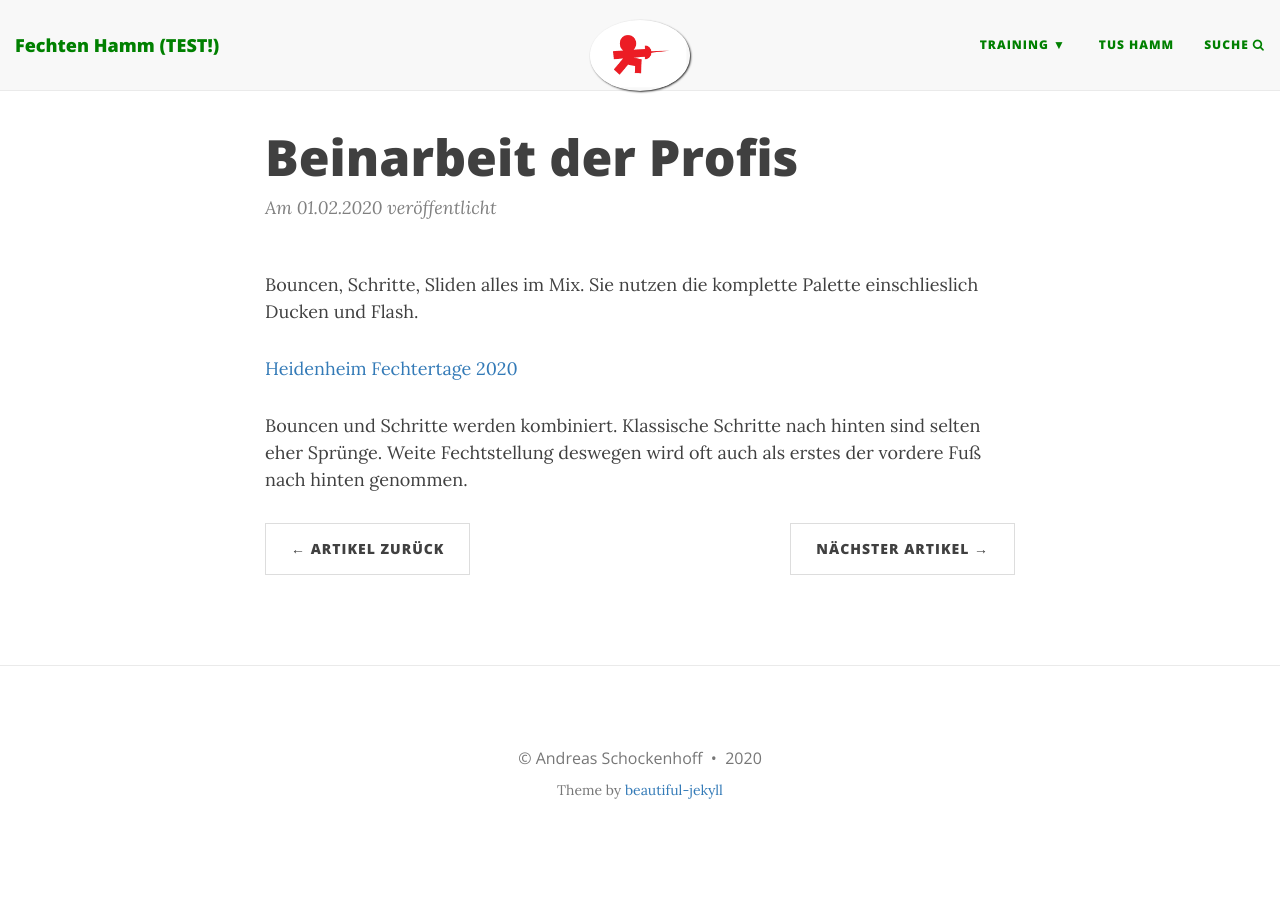
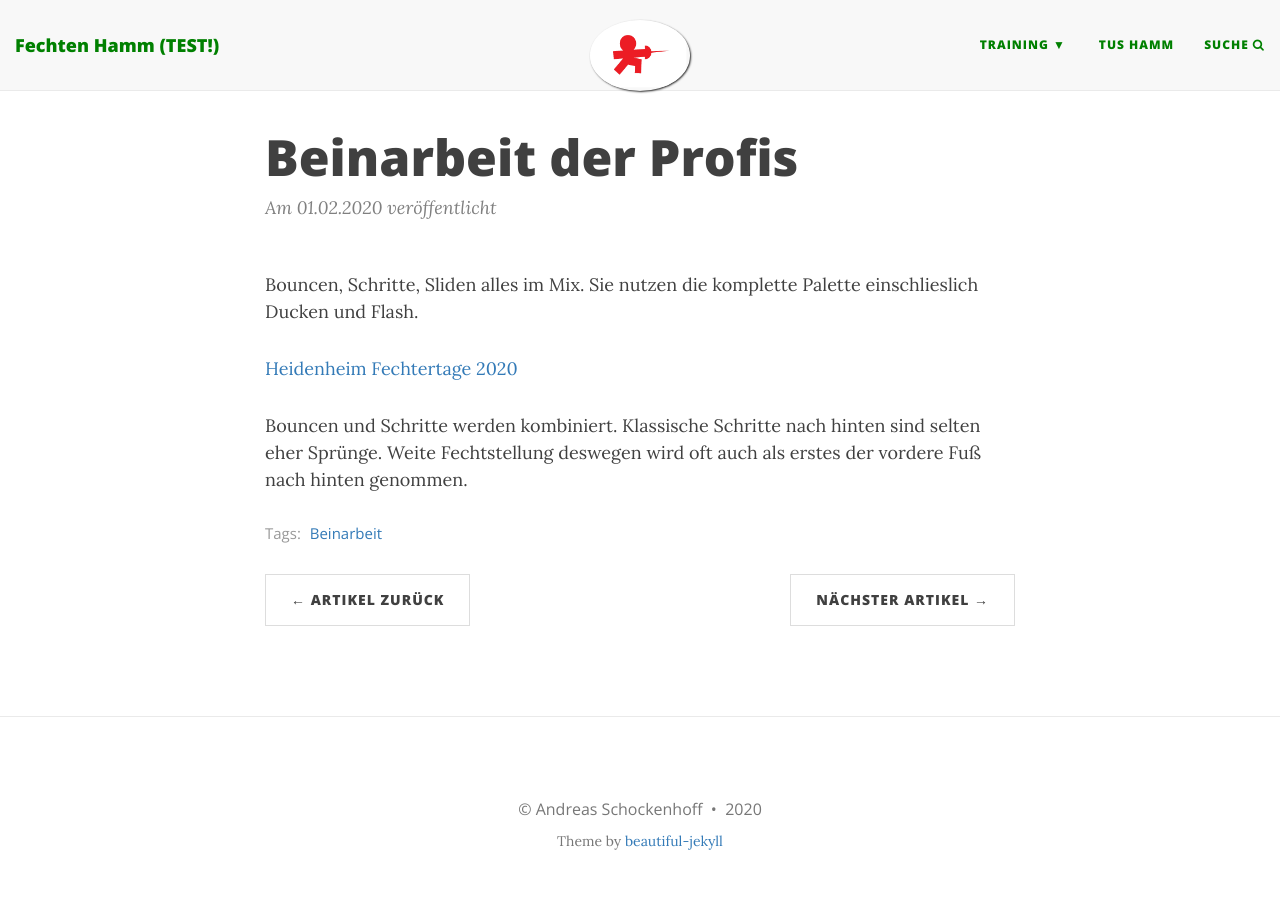
Before and after one commit to test-blog-fechten/test-blog-fechten.github.io, a Jekyll site: the page built from _posts/2020-02-01-Beinarbeit-Profis.md, in a window 1280 px wide. Built offline with Jekyll 4.4.1, drawn with Linux system fonts in a browser that asks for light colours; nearby versions of some CDN libraries.

Commit message:
Update 2020-02-01-Beinarbeit-Profis.md

```diff
--- a/_posts/2020-02-01-Beinarbeit-Profis.md
+++ b/_posts/2020-02-01-Beinarbeit-Profis.md
@@ -1,6 +1,8 @@
 ---
 layout: post
 title: Beinarbeit der Profis
+tags: [Fechten]
+tags: [Beinarbeit]
 ---
 
 Bouncen, Schritte, Sliden alles im Mix. Sie nutzen die komplette Palette einschlieslich Ducken und Flash.
```
